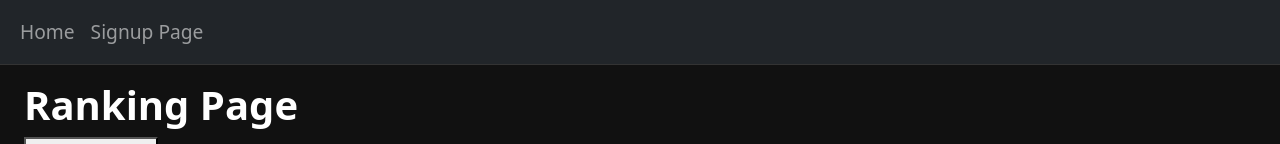
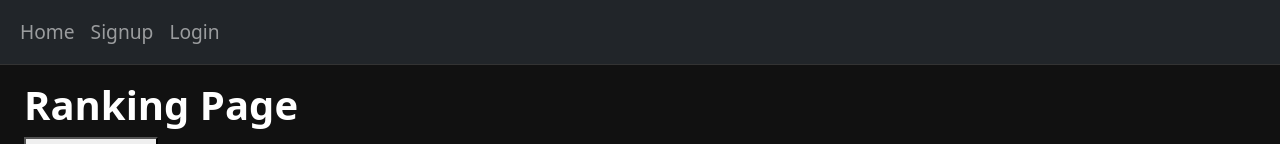
Before and after one commit to DewYourWorst/project-3, a React (Create React App) app in the folder client/: page /ranking in a window 1280 px wide. Shown: the top 144 px of the page. Built offline with nearby package versions, Linux system fonts and the light colour scheme.

Commit message:
added login button and link to header

```diff
--- a/client/src/components/Header.jsx
+++ b/client/src/components/Header.jsx
@@ -21,7 +21,8 @@ const Header = () => {
               )}
               { currUser.status === "notfound" && (
                 <>
-                  <li><Nav.Link href="/signup">Signup Page</Nav.Link></li>
+                  <li><Nav.Link href="/signup">Signup</Nav.Link></li>
+                  <li><Nav.Link href="/login">Login</Nav.Link></li>
                 </>
               )}
             </Nav>
```
Also changed, not shown: 1 other file (tests, documents, lock files or other folders).
